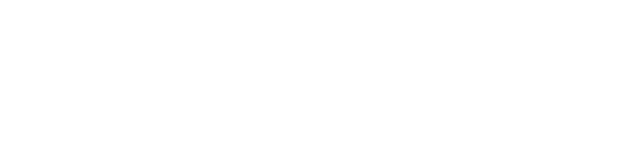
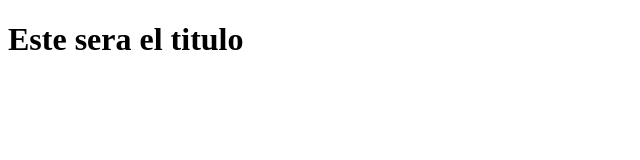
Before and after one commit to jaxira/jaxiramunguia, a plain HTML site: page index.html in a window 1280 px wide. Shown: the whole page, without its empty margins (0-640 px from the left). Drawn offline with Linux system fonts and the light colour scheme.

Commit message:
Modifique el titulo

```diff
--- a/index.html
+++ b/index.html
@@ -6,6 +6,6 @@
 	<title>Document</title>
 </head>
 <body>
-
+	<h1>Este sera el titulo</h1>
 </body>
 </html>
```
